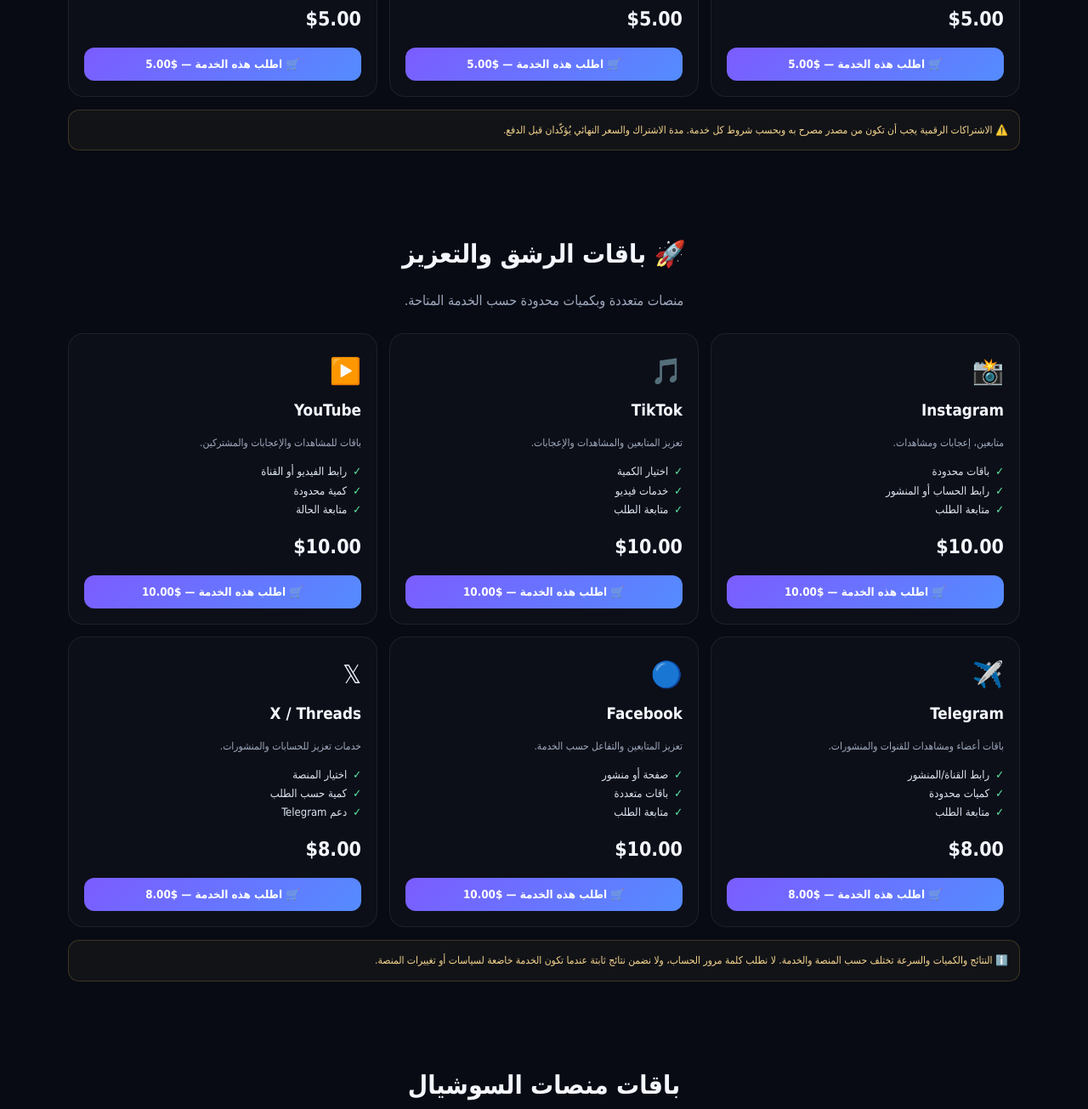
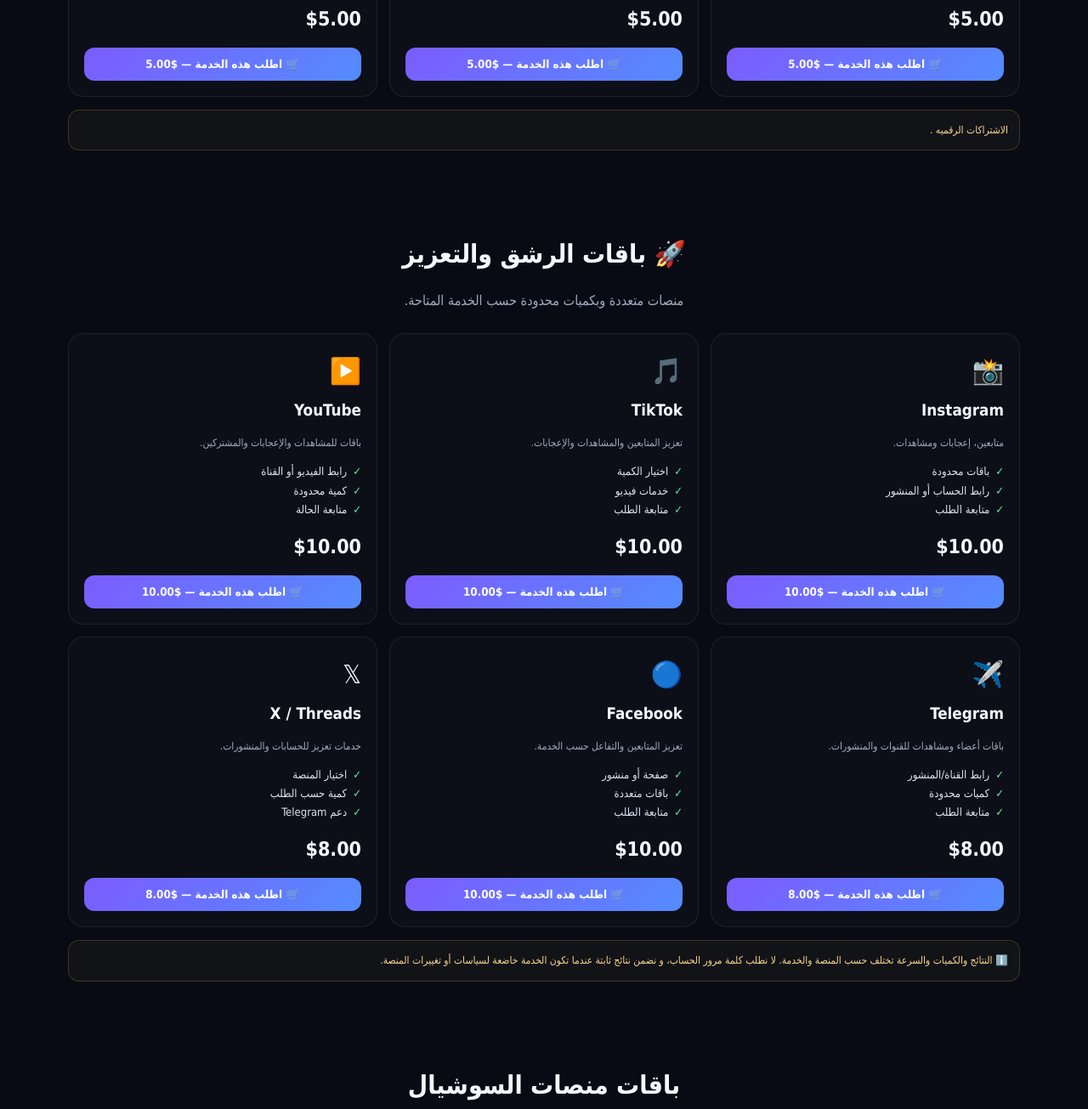
Before and after one commit to Gokar-54/cryptocurrency-in-As-Suwayda, a plain HTML site: page index.html in a window 1280 px wide. Shown: the part 2195-3500 px from the top of the page at 85% size. Drawn offline with Linux system fonts and the light colour scheme.

Commit message:
Revise notes and warnings in index.html
Updated notes and warnings in the HTML content for clarity and correctness.

```diff
--- a/index.html
+++ b/index.html
@@ -29,7 +29,7 @@
 <div class="card"><div class="emoji">🎨</div><h3>صور وتصميم</h3><p>أدوات لإنشاء الصور والتصميم والمحتوى المرئي.</p><ul><li>تصميم</li><li>صور AI</li><li>فيديو ومحتوى</li></ul></div>
 <div class="card"><div class="emoji">🎙️</div><h3>صوت وفيديو</h3><p>خدمات وأدوات للصوت والفيديو والمنتاج بالذكاء الاصطناعي.</p><ul><li>تحويل النص لصوت</li><li>فيديو AI</li><li>مونتاج</li></ul></div>
 </div>
-<div class="note">⚠️ الاشتراكات الرقمية يجب أن تكون من مصدر مصرح به وبحسب شروط كل خدمة. مدة الاشتراك والسعر النهائي يُؤكّدان قبل الدفع.</div>
+<div class="note"> الاشتراكات الرقميه .</div>
 </div></section>
 
 <section id="boost-info"><div class="w">
@@ -42,7 +42,7 @@
 <div class="card"><div class="emoji">🔵</div><h3>Facebook</h3><p>تعزيز المتابعين والتفاعل حسب الخدمة.</p><ul><li>صفحة أو منشور</li><li>باقات متعددة</li><li>متابعة الطلب</li></ul></div>
 <div class="card"><div class="emoji">𝕏</div><h3>X / Threads</h3><p>خدمات تعزيز للحسابات والمنشورات.</p><ul><li>اختيار المنصة</li><li>كمية حسب الطلب</li><li>دعم Telegram</li></ul></div>
 </div>
-<div class="note">ℹ️ النتائج والكميات والسرعة تختلف حسب المنصة والخدمة. لا نطلب كلمة مرور الحساب، ولا نضمن نتائج ثابتة عندما تكون الخدمة خاضعة لسياسات أو تغييرات المنصة.</div>
+<div class="note">ℹ️ النتائج والكميات والسرعة تختلف حسب المنصة والخدمة. لا نطلب كلمة مرور الحساب، و نضمن نتائج ثابتة عندما تكون الخدمة خاضعة لسياسات أو تغييرات المنصة.</div>
 </div></section>
 
 <section id="platforms"><div class="w"><div class="head"><h2>باقات منصات السوشيال</h2><p>اختر المنصة ثم الباقة المناسبة. الكميات والأسعار قابلة للتعديل.</p></div><div class="services">
@@ -52,7 +52,7 @@
 <div class="card"><div class="emoji">📘</div><h3>Facebook</h3><p>خدمات الصفحات والمنشورات.</p></div>
 <div class="card"><div class="emoji">✈️</div><h3>Telegram</h3><p>خدمات القنوات والمجتمعات حسب المتاح.</p></div>
 <div class="card"><div class="emoji">🌐</div><h3>Multi-Social</h3><p>طلب يجمع أكثر من منصة في باقة واحدة.</p></div>
-</div><div class="note">تنبيه: خدمات المنصات تعتمد على قواعد كل منصة وتوافر الخدمة. لا نطلب كلمة مرور الحساب، ولا نضمن نتائج ثابتة إذا كانت المنصة أو الخدمة لا تسمح بها.</div></div></section>
+</div><div class="note">تنبيه: خدمات المنصات تعتمد على قواعد كل منصة وتوافر الخدمة. لا نطلب كلمة مرور الحساب، و نضمن نتائج ثابتة ا.</div></div></section>
 
 <section id="payment"><div class="w"><div class="head"><h2>الدفع USDT TRC20</h2><p>تأكد من اختيار شبكة TRC20 قبل التحويل.</p></div><div class="pay"><div class="box"><h3>عنوان المحفظة</h3><p style="color:#9fa9bc">USDT — TRON / TRC20</p><div class="wallet" id="wallet">TFpW3DHiTgUR7TvKxnKdQatHhV2zjmUSXR</div><button class="btn p" style="margin-top:10px;width:100%" onclick="copyWallet()">نسخ العنوان</button></div><div class="box"><h3>بعد الدفع</h3><div class="steps"><div><b>1</b><br>اختر المنتج</div><div><b>2</b><br>ادفع USDT</div><div><b>3</b><br>خذ TXID</div><div><b>4</b><br>أرسل الإثبات</div></div><p style="color:#9fa9bc;font-size:12px">أرفق لقطة شاشة الدفع يدويًا داخل Telegram بعد فتح المحادثة.</p></div></div></div></section>
 
```
